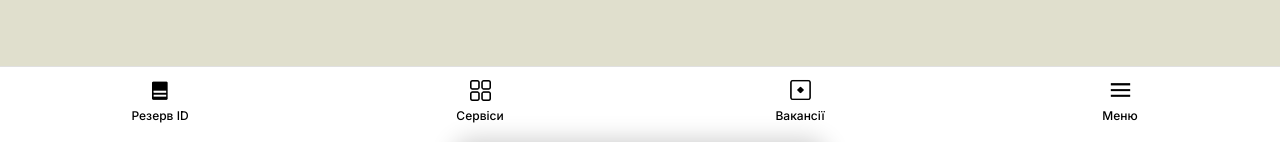
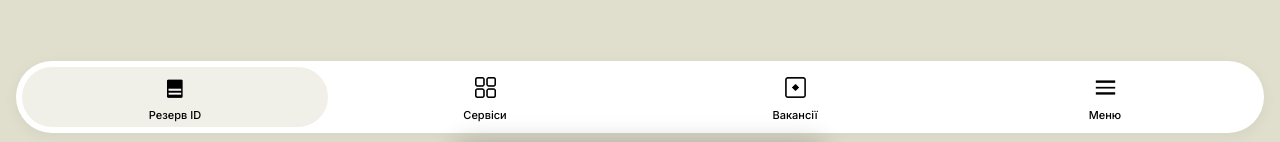
Before and after one commit to pasabilav/vladres, a plain HTML site: page index.html in a window 1280 px wide. Shown: the part 655-797 px from the top of the page. Drawn offline with Linux system fonts and the light colour scheme.

Commit message:
style v2

```diff
--- a/style.css
+++ b/style.css
@@ -196,50 +196,62 @@ body, html {
 }
 
 /* --- Нижнее меню --- */
+/* --- Нижнее меню --- */
 .bottom-nav {
-    height: 65px; /* Высота меню + home bar */
-    background-color: #fff;
-    border-top: 1px solid #e0e0e0;
+    position: fixed;
+    left: 16px;
+    right: 16px;
+    bottom: calc(env(safe-area-inset-bottom, 12px) + 12px);
+    height: 72px;
+    padding: 6px;
+    box-sizing: border-box;
     display: flex;
-    justify-content: space-around;
-    align-items: center;
-    padding-top: 0px;
-    position: absolute;
-    bottom: 0;
-    width: 100%;
-    padding-bottom: 1%;
+    align-items: stretch;
+    gap: 4px;
+    background: #ffffff; /* Белый цвет фона как на макете */
+    border-radius: 40px; /* Сильное закругление (pill-shape) */
+    box-shadow: 0 4px 15px rgba(0, 0, 0, 0.05); /* Легкая тень для отделения от фона */
+    z-index: 100;
 }
 
 .nav-item {
-    text-decoration: none;
+    flex: 1;
     display: flex;
     flex-direction: column;
     align-items: center;
-    color: #000; /* Цвет по умолчанию */
-    width: 25%;
+    justify-content: center;
+    gap: 4px;
+    border: 0;
+    background: transparent;
+    border-radius: 30px; /* Закругление для фона активной кнопки */
+    color: #000000;
+    font: 600 12px/1 'Inter', sans-serif;
+    text-decoration: none; /* Убирает подчеркивание ссылок */
+    cursor: pointer;
+    transition: background .25s ease;
+    -webkit-tap-highlight-color: transparent;
 }
 
 .nav-item.active {
+    background: #f1f0e8; /* Светло-бежевый/серый фон для активной вкладки */
     font-weight: 600;
-    /* Не выделяется цветом на скрине, только иконкой */
 }
 
 .nav-label {
-    font-size: 12px;
+    font-size: 11px;
     font-weight: 500;
     margin-top: 4px;
 }
 
-/* Заглушки для иконок меню (черные квадраты/линии) */
 .nav-icon {
     width: 28px;
     height: 28px;
     display: flex;
     align-items: center;
     justify-content: center;
-    /*background-color: #000;*/
     border-radius: 4px;
 }
+
 
 /* Имитация разных иконок */
 .icon-id { height: 18px; margin-top: 3px; }
```
